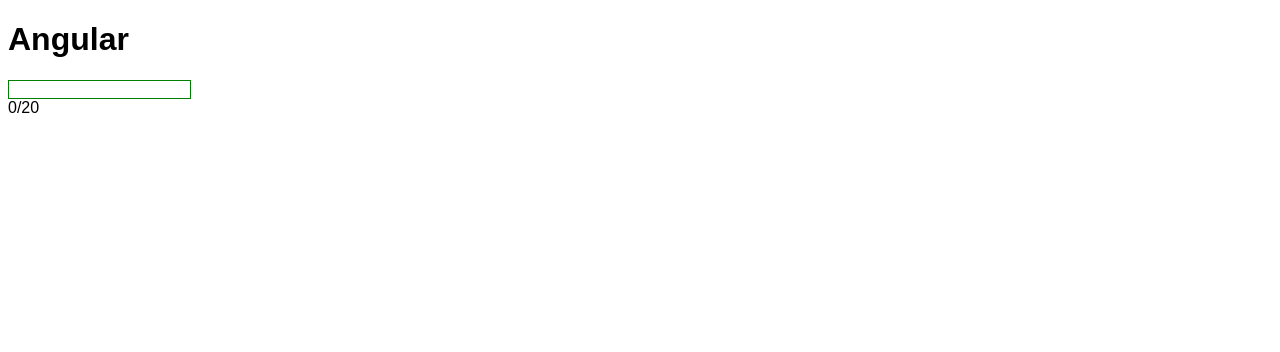
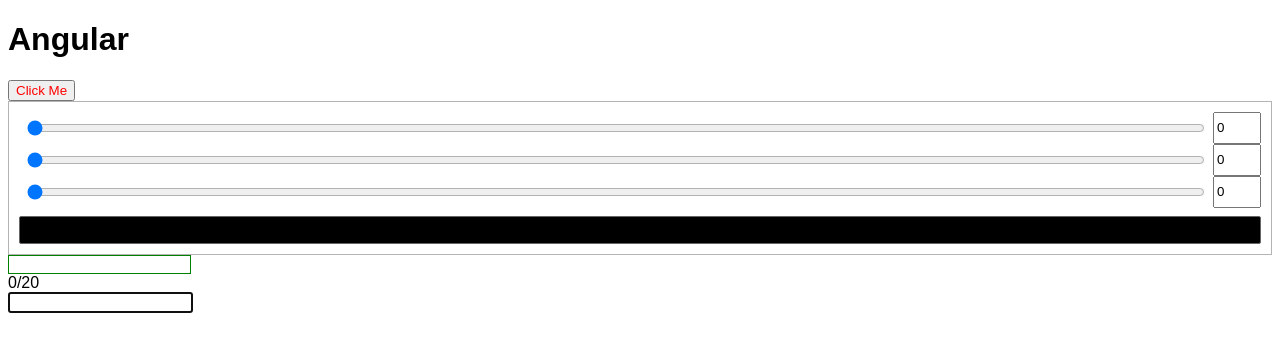
Before and after one commit to astonecole/poe65-angular, an Angular app in the folder ngapp/: page / in a window 1280 px wide. Shown: the top 352 px of the page. Built offline with nearby package versions, Linux system fonts and the light colour scheme.

Commit message:
Add directive

```diff
--- a/ngapp/angular.json
+++ b/ngapp/angular.json
@@ -123,6 +123,10 @@
           }
         }
       }
-    }},
-  "defaultProject": "ngapp"
+    }
+  },
+  "defaultProject": "ngapp",
+  "cli": {
+    "analytics": "a14d1f84-b7ad-4ad1-a90e-7a974ee98107"
+  }
 }
--- a/ngapp/src/app/app.component.html
+++ b/ngapp/src/app/app.component.html
@@ -1,6 +1,13 @@
 <h1>{{ title }}</h1>
 
+<button appButton>Click Me</button>
+
+
+<app-palette></app-palette>
+
 <app-hello (valueEvent)="addToList($event)"></app-hello>
+
+<input #focusInput type="text">
 
 <ul>
     <li *ngFor="let value of tasks; let $index">{{ $index }} {{ value }}</li>
--- a/ngapp/src/app/app.component.ts
+++ b/ngapp/src/app/app.component.ts
@@ -1,13 +1,24 @@
-import { Component } from '@angular/core';
+import { Component, ViewChild, ElementRef, AfterViewInit } from '@angular/core';
+import { HelloComponent } from './hello/hello.component';
 
 @Component({
   selector: 'app-root',
   templateUrl: './app.component.html',
   styleUrls: ['./app.component.scss']
 })
-export class AppComponent {
+export class AppComponent implements AfterViewInit {
   title = 'Angular';
   tasks: string[] = [];
+
+  @ViewChild('focusInput') focusInputRef: ElementRef;
+  @ViewChild(HelloComponent) helloRef: HelloComponent;
+
+  ngAfterViewInit(): void {
+    // hooks
+    // this.helloRef.name = 'AppComponent';
+    // this.focusInputRef.nativeElement.value = 'test';
+    this.focusInputRef.nativeElement.focus();
+  }
 
   addToList(task: string) {
     this.tasks.push(task);
--- /dev/null
+++ b/ngapp/src/app/directives/button.directive.ts
@@ -0,0 +1,12 @@
+import { Directive, ElementRef } from '@angular/core';
+
+@Directive({
+  selector: '[appButton]'
+})
+export class ButtonDirective {
+
+  constructor(elem: ElementRef) {
+    elem.nativeElement.style.color = 'red';
+  }
+
+}
--- a/ngapp/src/app/hello/hello.component.html
+++ b/ngapp/src/app/hello/hello.component.html
@@ -1,4 +1,6 @@
 <div>
+  {{ name }}
+
   <input type="text"
     #inputName
     maxLength="20"
--- /dev/null
+++ b/ngapp/src/app/palette/palette.component.html
@@ -0,0 +1,4 @@
+<app-slide *ngFor="let slide of [0,0,0]; let i = index"
+    max="255" (onChange)="onUpdate({ color: $event, index: i})"></app-slide>
+
+<div class="palette-color" [style.backgroundColor]="toString()"></div>
--- /dev/null
+++ b/ngapp/src/app/palette/palette.component.scss
@@ -0,0 +1,14 @@
+
+:host {
+    display: block;
+    padding: 10px;
+    border: 1px solid #b4b4b4;
+    background-color: #fff;
+}
+
+.palette-color {
+    margin-top: 8px;
+    height: 26px;
+    border-radius: 2px;
+    border: 1px solid #666;
+}
--- /dev/null
+++ b/ngapp/src/app/palette/palette.component.ts
@@ -0,0 +1,18 @@
+import { Component } from '@angular/core';
+
+@Component({
+  selector: 'app-palette',
+  templateUrl: './palette.component.html',
+  styleUrls: ['./palette.component.scss']
+})
+export class PaletteComponent {
+  colors: number[] = [0, 0, 0]; // [r, g, b] in order
+
+  onUpdate(value: any) {
+    this.colors[value.index] = value.color;
+  }
+
+  toString(): string {
+    return `rgb(${this.colors[0]}, ${this.colors[1]}, ${this.colors[2]})`;
+  }
+}
--- /dev/null
+++ b/ngapp/src/app/slide/slide.component.html
@@ -0,0 +1,4 @@
+<div class="slide">
+    <input (input)="onSlide()" type="range" [min]="min" [max]="max" [(ngModel)]="colorValue">
+    <input (input)="onSlide()" type="number" [min]="min" [max]="max" placeholder="red" [(ngModel)]="colorValue">
+</div>
--- /dev/null
+++ b/ngapp/src/app/slide/slide.component.scss
@@ -0,0 +1,15 @@
+.slide {
+    display: flex;
+    justify-content: space-between;
+}
+
+.slide input[type="range"] {
+    margin: 8px;
+    width: 100%;
+    flex-grow: 1;
+}
+
+.slide input[type="number"] {
+    width: 3em;
+    padding: 2px;
+}
--- /dev/null
+++ b/ngapp/src/app/slide/slide.component.ts
@@ -0,0 +1,18 @@
+import { Component, Input, Output, EventEmitter } from '@angular/core';
+
+@Component({
+  selector: 'app-slide',
+  templateUrl: './slide.component.html',
+  styleUrls: ['./slide.component.scss']
+})
+export class SlideComponent {
+  colorValue: number = 0;
+
+  @Input() min: number = 0;
+  @Input() max: number = 0;
+  @Output() onChange = new EventEmitter<number>();
+
+  onSlide() {
+    this.onChange.emit(this.colorValue);
+  }
+}
```
Also changed, not shown: ngapp/src/app/app.module.ts (+7 -1 lines), 2 other files (tests, documents, lock files or other folders).
